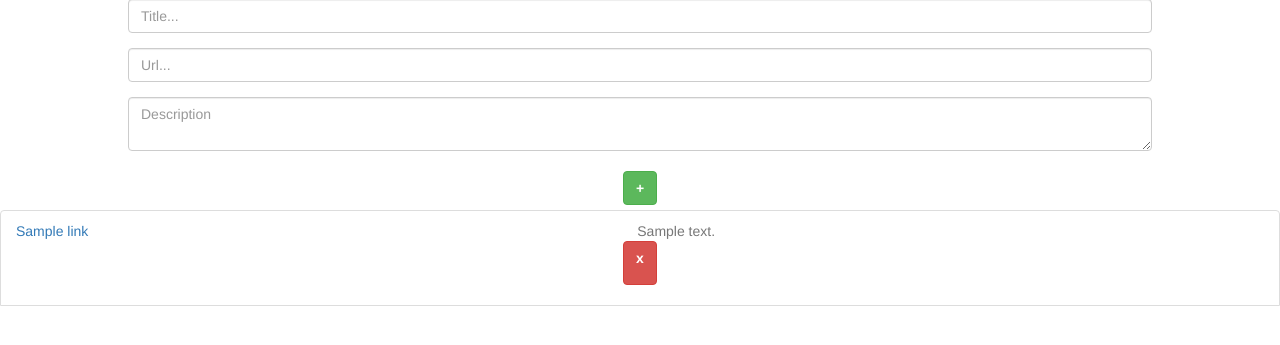
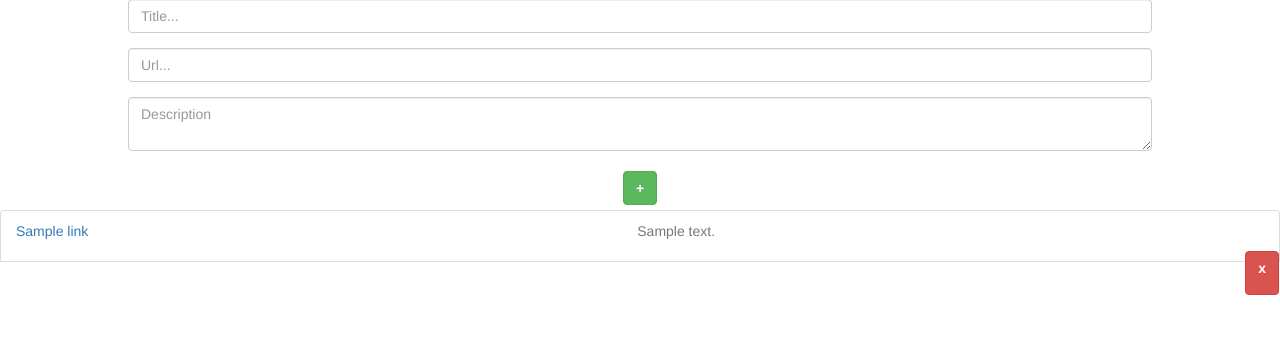
Before and after one commit to brandonium21/snowflake, a Python web app: template app/templates/pages/test.html in a window 1280 px wide. Shown: the part 189-534 px from the top of the page. Run offline with Jinja, Linux system fonts and the light colour scheme; the template is opened without the code that fills it: most values are stand-ins (such as "Sample title", 1, 10 or a date in 2020); some libraries are stand-ins or nearby versions.

Commit message:
check http

```diff
--- a/app/templates/pages/test.html
+++ b/app/templates/pages/test.html
@@ -45,6 +45,11 @@ form {
 #link2 {
     color: red;
 }
+#delete{
+    position: absolute;
+right: 0;
+top: /* whatever */;
+}
 </style>
 <nav class="navbar navbar-default">
     <div class="navbar-header">
@@ -82,7 +87,7 @@ form {
                 <form action="/test" method="DELETE">
                     <input type=hidden value="{{ link.id }}" name="id"></input>
                     <p>
-                        <button type="submit" id='submit' class="btn btn-danger"><strong>x</strong>
+                        <button type="submit" id='delete' class="btn btn-danger"><strong>x</strong>
                     </p>
                     </button>
                 </form>
```
